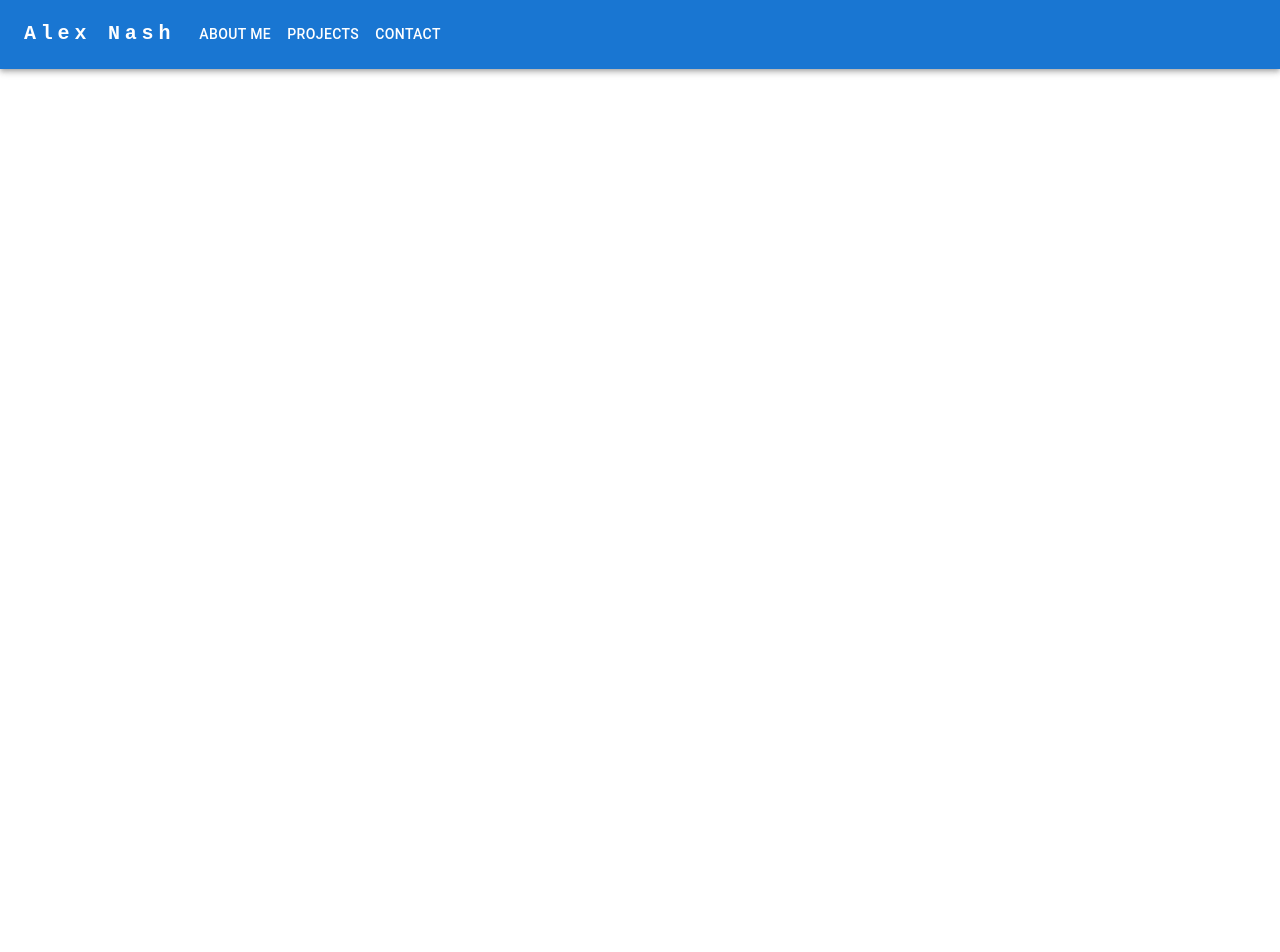
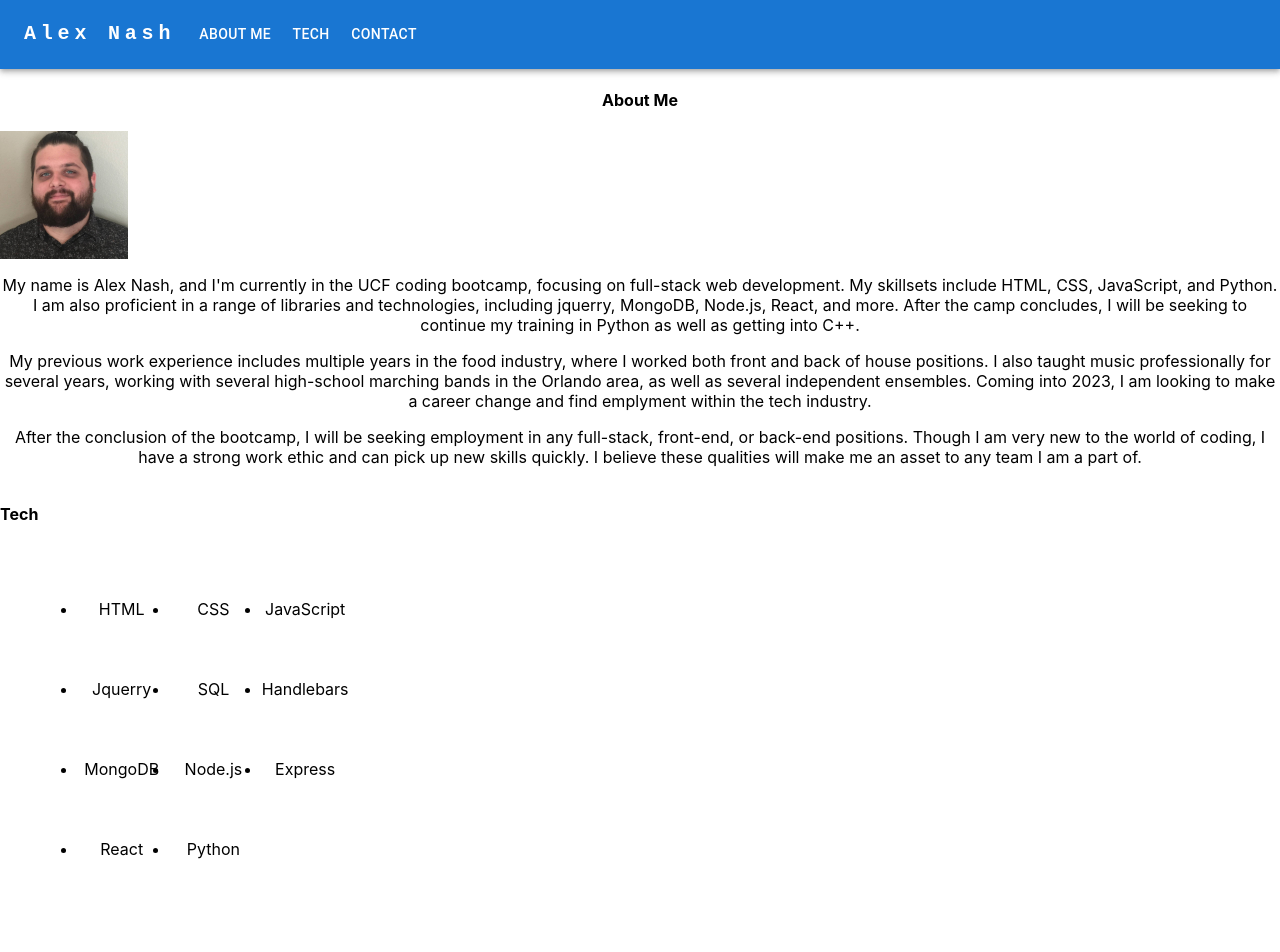
Before and after one commit to AlexNash91/React-Portfolio, a React (Create React App) app: page / in a window 1280 px wide. Shown: the top 952 px of the page. Before the commit the page ends 800 px from the top, so only its background shows below. Built offline with nearby package versions, Linux system fonts and the light colour scheme.

Commit message:
set up grid for tech section

```diff
--- a/src/App.css
+++ b/src/App.css
@@ -32,7 +32,32 @@
   from {
     transform: rotate(0deg);
   }
+
   to {
     transform: rotate(360deg);
   }
 }
+
+.left {
+  max-width: 10%;
+  max-height: 10%;
+  border: var(--flexbox) solid 3px;
+  min-width: 120px;
+  min-width: 120px;
+  display: block;
+}
+
+.tech {
+  display: flex;
+  align-items: left;
+}
+.grid {
+
+  display: grid;
+  grid-template-columns: repeat(3, 1fr);
+  gap: 5px;
+  grid-auto-rows: minmax(50px, 75px);
+  padding-top: 100px;
+  margin-right: 50px;
+
+}
--- a/src/App.js
+++ b/src/App.js
@@ -1,8 +1,9 @@
 import './App.css';
 import Header from './components/Header';
 import Footer from './components/Footer'
-import Experience from './components/Experience'
+import Tech from './components/Tech'
 import Bio from './components/Bio'
+import Projects from './components/Projects'
 
 
 
@@ -12,7 +13,8 @@ function App() {
     <div className="App">
       <Header />
       <Bio />
-      <Experience />
+      <Tech />
+      <Projects />
       <Footer />
 
     </div>
--- a/src/components/Bio/index.js
+++ b/src/components/Bio/index.js
@@ -1,11 +1,30 @@
 import React from 'react';
-const Bio= () => {
-  return (
-    <footer className="w-100 mt-auto text-dark p-4">
-      <div className="container text-center mb-5">
-        <h4></h4>
-      </div>
-    </footer>
-  );
+import imageName from "../../assets/Prof-pic.jpg"
+
+
+const Bio = () => {
+    return (
+        <div className="w-100 mt-auto text-dark p-4">
+            <div className="container text-center mb-5">
+
+                <h4>About Me</h4>
+                <img className="left" src={imageName} />
+                <p>
+                        My name is Alex Nash, and I'm currently in the UCF coding bootcamp, focusing on full-stack web development. My skillsets include HTML, CSS, JavaScript, and Python. I am
+                    also proficient in a range of libraries and technologies, including jquerry, MongoDB, Node.js, React, and more. After the camp concludes, I will be seeking to continue my
+                    training in Python as well as getting into C++.
+                </p>
+                <p>
+                        My previous work experience includes multiple years in the food industry, where I worked both front and back of house positions. I also taught music professionally for several years,
+                    working with several high-school marching bands in the Orlando area, as well as several independent ensembles. Coming into 2023, I am looking to make a career change and find emplyment
+                    within the tech industry.
+                </p>
+                <p>
+                        After the conclusion of the bootcamp, I will be seeking employment in any full-stack, front-end, or back-end positions. Though I am very new to the world of coding, I have a strong work ethic
+                    and can pick up new skills quickly. I believe these qualities will make me an asset to any team I am a part of.
+                </p>
+            </div >
+        </div >
+    );
 };
 export default Bio;
--- a/src/components/Experience/index.js
+++ /dev/null
@@ -1,11 +0,0 @@
-import React from 'react';
-const Experience = () => {
-  return (
-    <footer className="w-100 mt-auto text-dark p-4">
-      <div className="container text-center mb-5">
-        <h4></h4>
-      </div>
-    </footer>
-  );
-};
-export default Experience;
--- a/src/components/Footer/index.js
+++ b/src/components/Footer/index.js
@@ -3,7 +3,7 @@ const Footer= () => {
   return (
     <footer className="w-100 mt-auto text-dark p-4">
       <div className="container text-center mb-5">
-        <h4></h4>
+        <h4> @ UCF bootcamp 2023</h4>
       </div>
     </footer>
   );
--- a/src/components/Header/index.js
+++ b/src/components/Header/index.js
@@ -12,7 +12,9 @@ import Button from '@mui/material/Button';
 import Tooltip from '@mui/material/Tooltip';
 import MenuItem from '@mui/material/MenuItem';
 import AdbIcon from '@mui/icons-material/Adb';
-const pages = ['About Me', 'Projects', 'Contact'];
+
+
+const pages = ['About Me', 'Tech', 'Contact'];
 const settings = ['Profile', 'Account', 'Dashboard', 'Logout'];
 
 
--- /dev/null
+++ b/src/components/Projects/index.js
@@ -0,0 +1,29 @@
+import React from 'react';
+const Projects = () => {
+  return (
+    <section id="work">
+      <h2 class="work-title">Projects</h2>
+      <div class="container-1">
+
+        <p class="p1"></p>
+      </div>
+      <div class="container-2">
+
+        <p class="p2"></p>
+      </div>
+      <div class="container-3">
+
+        <p class="p3"></p>
+      </div>
+      <div class="container-4">
+
+        <p class="p4"></p>
+      </div>
+      <div class="container-5">
+
+        <p class=" p5"></p>
+      </div>
+    </section>
+  );
+};
+export default Projects;
--- /dev/null
+++ b/src/components/Tech/index.js
@@ -0,0 +1,26 @@
+import React from 'react';
+const Tech = () => {
+  return (
+    <div className="w-100 mt-auto text-dark p-4">
+      <div className="container text-center mb-5">
+        <section class="tech">
+          <h4>Tech</h4>
+          <ul class="grid">
+            <li>HTML</li>
+            <li>CSS</li>
+            <li>JavaScript</li>
+            <li>Jquerry</li>
+            <li>SQL</li>
+            <li>Handlebars</li>
+            <li>MongoDB</li>
+            <li>Node.js</li>
+            <li>Express</li>
+            <li>React</li>
+            <li>Python</li>
+          </ul>
+        </section>
+      </div>
+    </div>
+  );
+};
+export default Tech;
```
Also changed, not shown: src/assets/Prof-pic.jpg (added).
